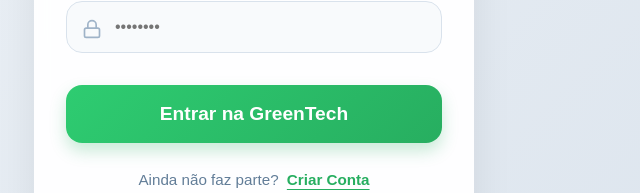
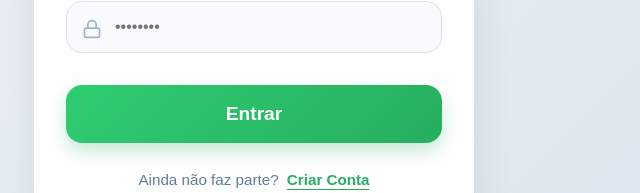
Before and after one commit to LeonardoGarbuio/greentech, a React (Vite) app: page / in a window 1280 px wide. Shown: the part 354-547 px from the top of the page, without its empty margins (386-1026 px from the left). Built offline with nearby package versions, Linux system fonts and the light colour scheme; what @capacitor/core would draw is missing.

Commit message:
style: change login button text to simply 'Entrar' for a cleaner UI

```diff
--- a/src/components/Login.jsx
+++ b/src/components/Login.jsx
@@ -191,7 +191,7 @@
                         width: '100%',
                         boxSizing: 'border-box'
                     }}>
-                        {loading ? 'Processando...' : (isRegisterMode ? 'Criar Minha Conta' : 'Entrar na GreenTech')}
+                        {loading ? 'Processando...' : (isRegisterMode ? 'Criar Minha Conta' : 'Entrar')}
                     </button>
 
                     {/* Toggle Mode Link (Substituindo as abas anteriores) */}
```
